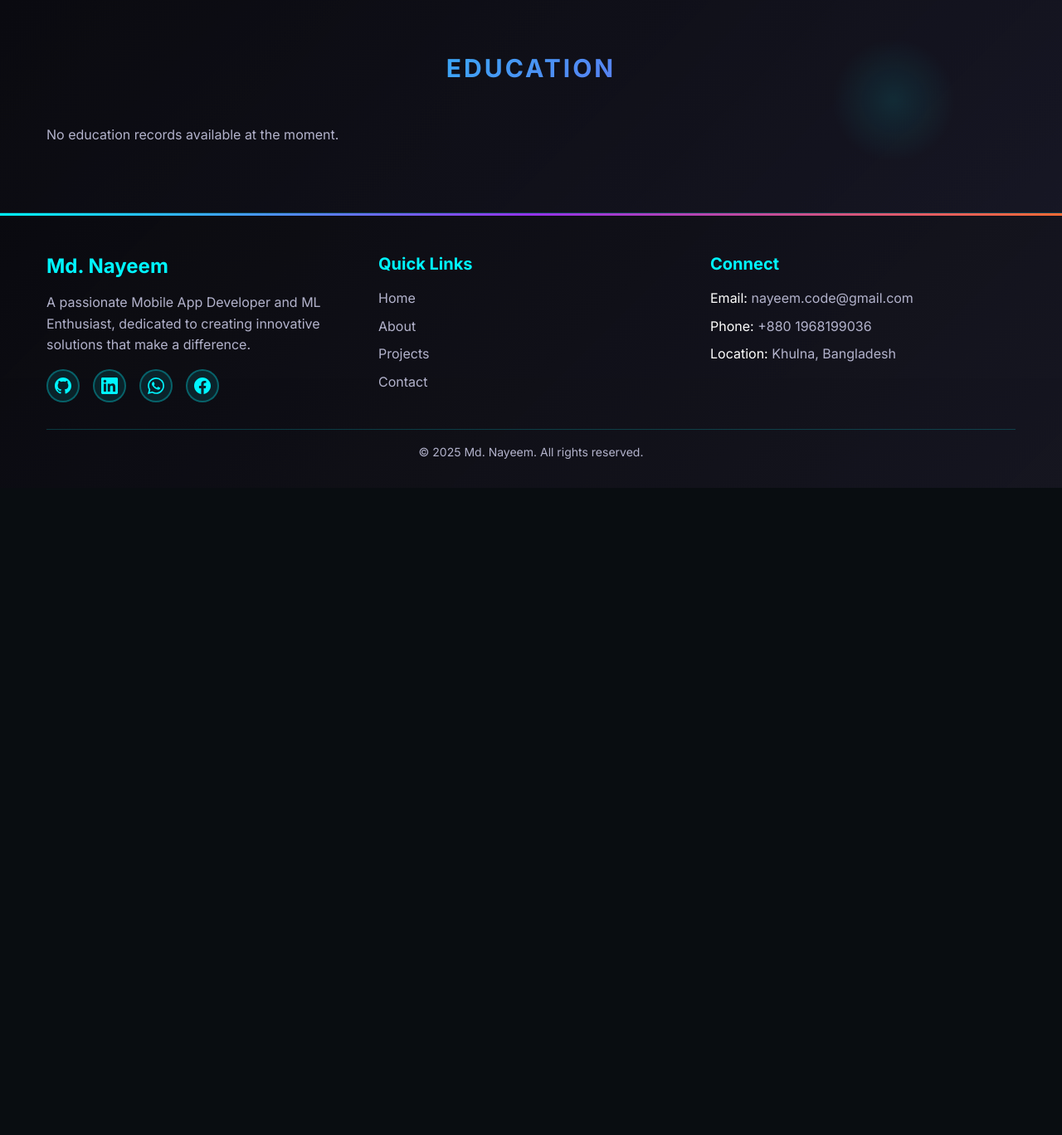
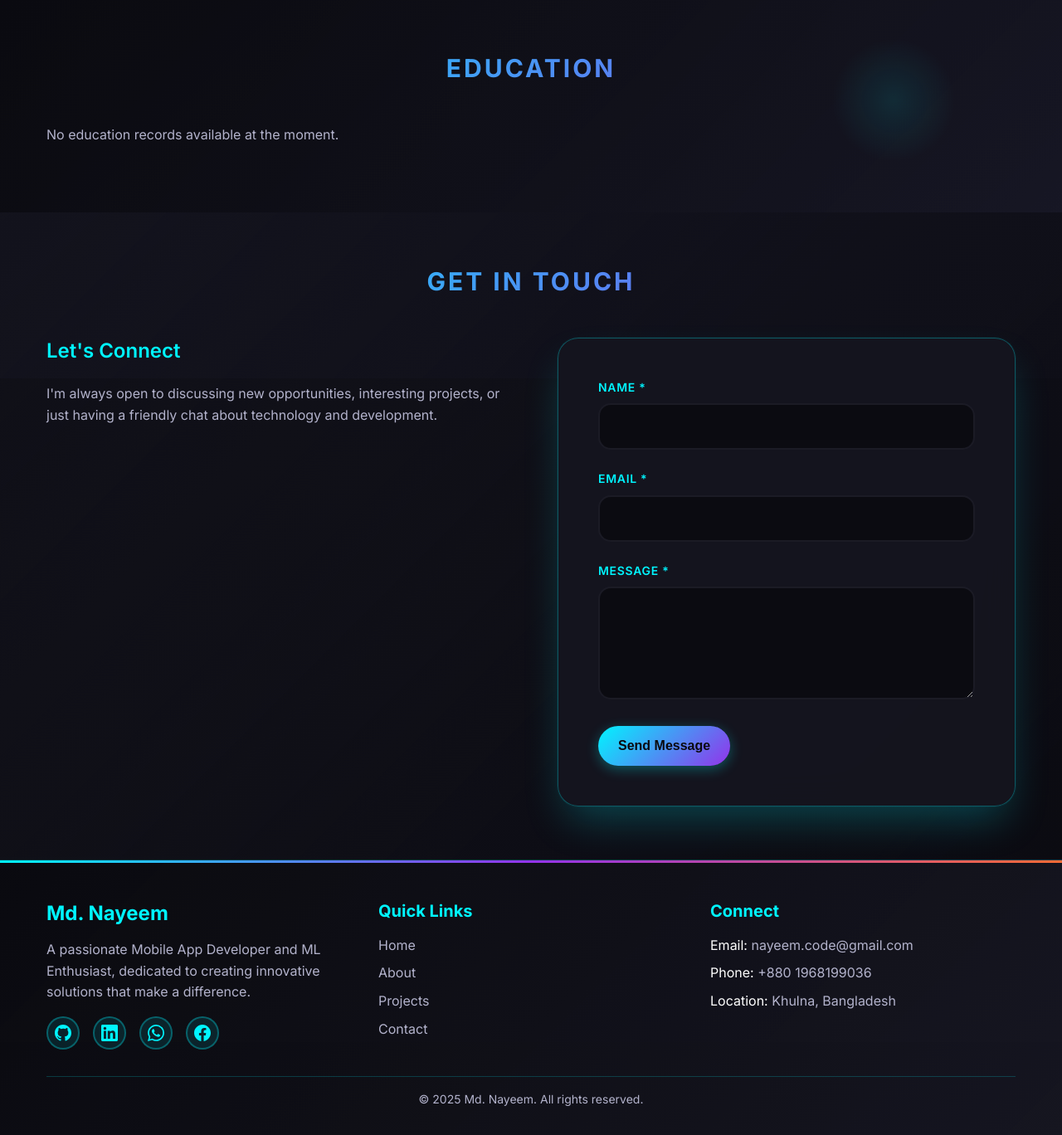
Before and after one commit to codernayeem/portfolio-academic, a PHP site: page /portfolio-academic/ in a window 1280 px wide. Shown: the part 2744-4112 px from the top of the page at 83% size. Before the commit the page ends 3332 px from the top, so only its background shows below. Run offline with PHP 8.4, Linux system fonts and the light colour scheme; data that the repository does not hold is empty.

Commit message:
contact message with database

```diff
--- a/assets/css/main.css
+++ b/assets/css/main.css
@@ -1257,6 +1257,123 @@ a:hover {
     50% { transform: translateY(-20px) rotate(180deg); }
 }
 
+
+/* Contact Section */
+.contact {
+    background: linear-gradient(135deg, rgba(22, 22, 32, 0.6) 0%, rgba(10, 10, 15, 0.9) 100%);
+    position: relative;
+}
+
+.contact-content {
+    display: grid;
+    grid-template-columns: 1fr 1fr;
+    gap: var(--spacing-3xl);
+    align-items: start;
+    position: relative;
+    z-index: 2;
+}
+
+.contact-info h3 {
+    margin-bottom: var(--spacing-lg);
+    color: var(--primary-color);
+    font-size: var(--font-size-2xl);
+}
+
+.contact-item {
+    display: flex;
+    align-items: center;
+    gap: var(--spacing-base);
+    margin-bottom: var(--spacing-lg);
+    padding: var(--spacing-base);
+    background: rgba(0, 245, 255, 0.05);
+    border-radius: 15px;
+    border: 1px solid rgba(0, 245, 255, 0.2);
+    transition: all 0.3s ease;
+}
+
+.contact-item:hover {
+    background: rgba(0, 245, 255, 0.1);
+    transform: translateX(10px);
+}
+
+.contact-form {
+    background: rgba(22, 22, 32, 0.9);
+    backdrop-filter: blur(20px);
+    padding: var(--spacing-2xl);
+    border-radius: 25px;
+    border: 1px solid rgba(0, 245, 255, 0.3);
+    box-shadow: var(--shadow-large);
+    position: relative;
+    overflow: hidden;
+}
+
+
+.form-group {
+    margin-bottom: var(--spacing-lg);
+}
+
+.form-label {
+    display: block;
+    margin-bottom: var(--spacing-xs);
+    font-weight: 600;
+    color: var(--primary-color);
+    font-size: var(--font-size-sm);
+    text-transform: uppercase;
+    letter-spacing: 0.05em;
+}
+
+.form-input,
+.form-textarea {
+    width: 100%;
+    padding: var(--spacing-base);
+    border: 2px solid rgba(42, 42, 58, 0.5);
+    border-radius: 15px;
+    font-size: var(--font-size-base);
+    font-family: inherit;
+    background: rgba(10, 10, 15, 0.8);
+    color: var(--text-primary);
+    transition: all var(--transition-fast);
+}
+
+.form-input:focus,
+.form-textarea:focus {
+    outline: none;
+    border-color: var(--primary-color);
+    box-shadow: 0 0 0 4px rgba(0, 245, 255, 0.2);
+    background: rgba(10, 10, 15, 0.9);
+}
+
+.form-input:focus,
+.form-textarea:focus {
+    outline: none;
+    border-color: var(--primary-color);
+    box-shadow: 0 0 0 3px rgba(37, 99, 235, 0.1);
+}
+
+.form-textarea {
+    resize: vertical;
+    min-height: 120px;
+}
+
+.alert {
+    padding: var(--spacing-base);
+    border-radius: var(--radius-base);
+    margin-bottom: var(--spacing-lg);
+    font-weight: 500;
+}
+
+.alert-success {
+    background-color: #d1fae5;
+    color: #065f46;
+    border: 1px solid #a7f3d0;
+}
+
+.alert-error {
+    background-color: #fee2e2;
+    color: #991b1b;
+    border: 1px solid #fca5a5;
+}
+
 /* Footer */
 .footer {
     background: linear-gradient(135deg, rgba(10, 10, 15, 0.95) 0%, rgba(22, 22, 32, 0.9) 100%);
--- a/assets/js/main.js
+++ b/assets/js/main.js
@@ -124,4 +124,70 @@ function addScrollAnimations() {
 }
 
 // Initialize scroll animations when DOM is loaded
-document.addEventListener('DOMContentLoaded', addScrollAnimations);
+// and contact form functionality
+document.addEventListener('DOMContentLoaded', function() {
+    addScrollAnimations();
+    initContactForm();
+});
+
+
+// Contact form functionality
+function initContactForm() {
+    const contactForm = document.getElementById('contact-form');
+    const submitBtn = document.getElementById('submit-btn');
+    const alertContainer = document.getElementById('alert-container');
+
+    if (contactForm) {
+        contactForm.addEventListener('submit', async (e) => {
+            e.preventDefault();
+
+            // Show loading state
+            const originalText = submitBtn.innerHTML;
+            submitBtn.innerHTML = '<span class="loading"></span> Sending...';
+            submitBtn.disabled = true;
+
+            // Clear previous alerts
+            alertContainer.innerHTML = '';
+
+            try {
+                const formData = new FormData(contactForm);
+                const response = await fetch('api/contact.php', {
+                    method: 'POST',
+                    body: formData
+                });
+
+                const data = await response.json();
+
+                if (data.success) {
+                    showAlert('Message sent successfully! Thank you for contacting me.', 'success');
+                    contactForm.reset();
+                } else {
+                    showAlert(data.message || 'Something went wrong. Please try again.', 'error');
+                }
+            } catch (error) {
+                showAlert('Network error. Please check your connection and try again.', 'error');
+            } finally {
+                // Reset button state
+                submitBtn.innerHTML = originalText;
+                submitBtn.disabled = false;
+            }
+        });
+    }
+}
+
+// Show alert messages
+function showAlert(message, type) {
+    const alertContainer = document.getElementById('alert-container');
+    const alertDiv = document.createElement('div');
+    alertDiv.className = `alert alert-${type}`;
+    alertDiv.textContent = message;
+
+    alertContainer.appendChild(alertDiv);
+
+    // Auto remove after 5 seconds
+    setTimeout(() => {
+        if (alertDiv.parentNode) {
+            alertDiv.parentNode.removeChild(alertDiv);
+        }
+    }, 5000);
+}
--- a/index.php
+++ b/index.php
@@ -497,4 +497,44 @@ include 'includes/header.php';
     </div>
 </section>
 
+<!-- Contact Section -->
+<section id="contact" class="section contact">
+    <div class="container">
+        <h2 class="section-title">Get In Touch</h2>
+        <div class="contact-content">
+            <div class="contact-info">
+                <h3>Let's Connect</h3>
+                <p>
+                    I'm always open to discussing new opportunities, interesting projects,
+                    or just having a friendly chat about technology and development.
+                </p>
+            </div>
+
+            <div class="contact-form">
+                <div id="alert-container"></div>
+                <form id="contact-form">
+                    <div class="form-group">
+                        <label for="name" class="form-label">Name *</label>
+                        <input type="text" id="name" name="name" class="form-input" required>
+                    </div>
+
+                    <div class="form-group">
+                        <label for="email" class="form-label">Email *</label>
+                        <input type="email" id="email" name="email" class="form-input" required>
+                    </div>
+
+                    <div class="form-group">
+                        <label for="message" class="form-label">Message *</label>
+                        <textarea id="message" name="message" class="form-textarea" rows="5" required></textarea>
+                    </div>
+
+                    <button type="submit" id="submit-btn" class="btn btn-primary">
+                        Send Message
+                    </button>
+                </form>
+            </div>
+        </div>
+    </div>
+</section>
+
 <?php include 'includes/footer.php'; ?>
```
Also changed, not shown: api/contact.php (added, +64 -0 lines).
